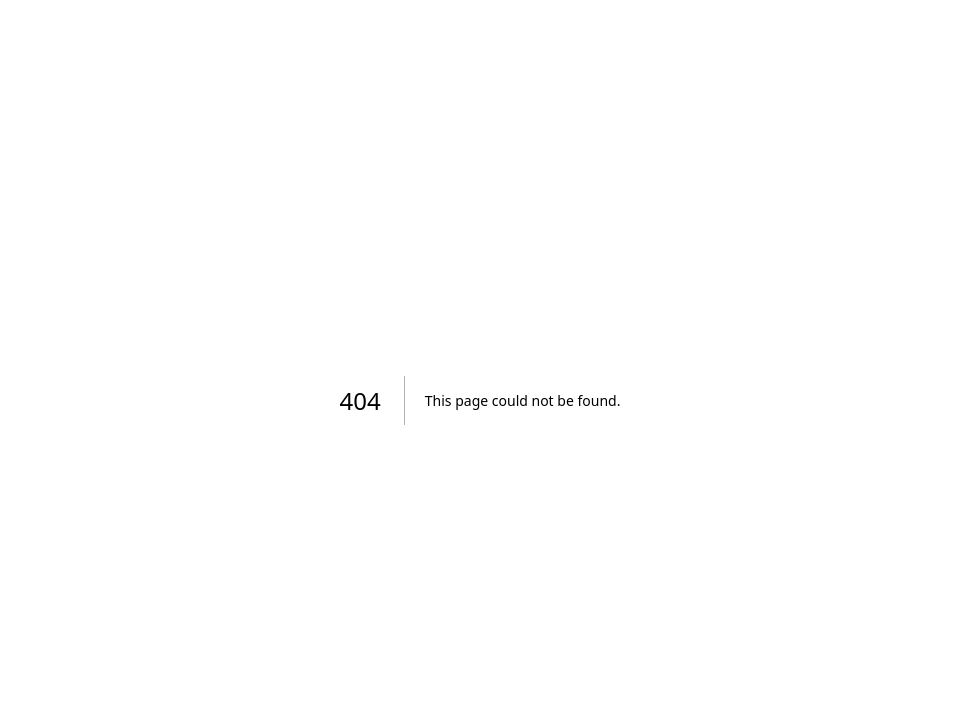
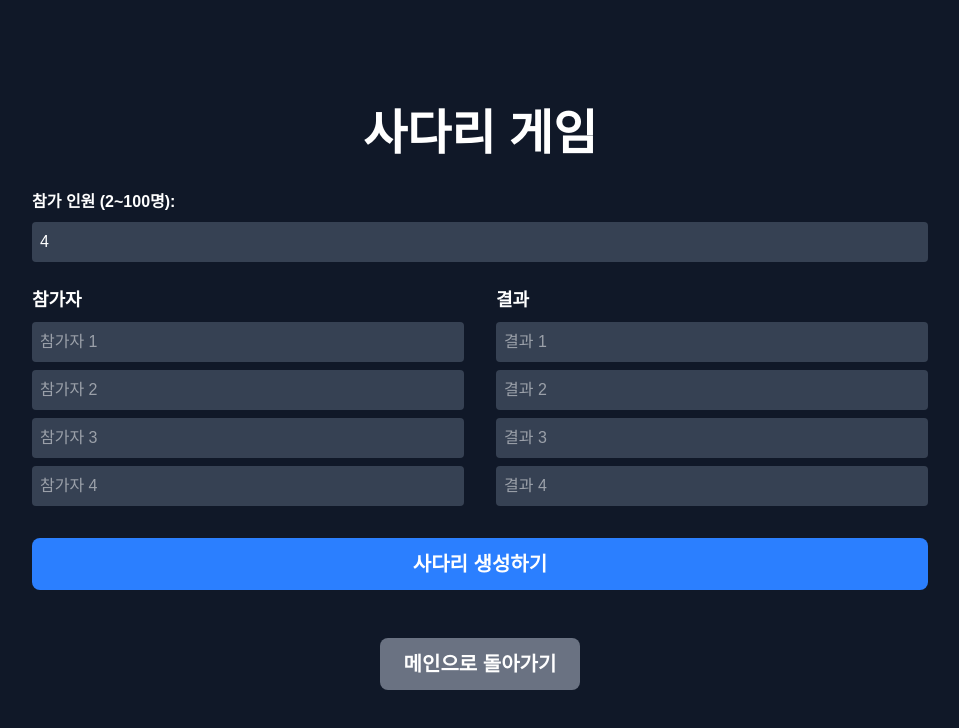
Before and after one commit to syenty/bet-play, a Next.js app: page /ladder-game in a window 1280 px wide. Before the commit this address had no page. Shown: the top 728 px of the page, without its empty margins (160-1119 px from the left). Built offline with nearby package versions, Linux system fonts and the light colour scheme.

Commit message:
feat: add ladder game

```diff
--- /dev/null
+++ b/src/app/ladder-game/page.tsx
@@ -0,0 +1,298 @@
+"use client";
+
+import { useState, useMemo, ChangeEvent } from "react";
+import Link from "next/link";
+
+const MAX_PLAYERS = 100;
+const MIN_PLAYERS = 2;
+
+export default function LadderGamePage() {
+  const [numPlayers, setNumPlayers] = useState<number>(4);
+  const [players, setPlayers] = useState<string[]>(Array(4).fill(""));
+  const [outcomes, setOutcomes] = useState<string[]>(Array(4).fill(""));
+  const [isGameReady, setIsGameReady] = useState(false);
+  const [rungs, setRungs] = useState<boolean[][]>([]);
+  const [results, setResults] = useState<number[] | null>(null);
+  const [paths, setPaths] = useState<string[] | null>(null);
+
+  const handlePlayerCountChange = (e: ChangeEvent<HTMLInputElement>) => {
+    let count = parseInt(e.target.value, 10);
+    if (isNaN(count) || count < MIN_PLAYERS) {
+      count = MIN_PLAYERS;
+    }
+    if (count > MAX_PLAYERS) {
+      count = MAX_PLAYERS;
+    }
+    setNumPlayers(count);
+    setPlayers(Array(count).fill(""));
+    setOutcomes(Array(count).fill(""));
+    resetGame();
+  };
+
+  const handleNameChange = (index: number, type: "player" | "outcome", value: string) => {
+    if (type === "player") {
+      const newPlayers = [...players];
+      newPlayers[index] = value;
+      setPlayers(newPlayers);
+    } else {
+      const newOutcomes = [...outcomes];
+      newOutcomes[index] = value;
+      setOutcomes(newOutcomes);
+    }
+  };
+
+  const handleOutcomeClick = (index: number) => {
+    if (outcomes[index] === "") {
+      handleNameChange(index, "outcome", "당첨");
+    }
+  };
+
+  const generateLadder = () => {
+    if (players.some((p) => p === "") || outcomes.some((o) => o === "")) {
+      alert("모든 참가자와 결과의 이름을 입력해주세요.");
+      return;
+    }
+
+    const ladderHeight = 15;
+    const newRungs: boolean[][] = Array(ladderHeight)
+      .fill(null)
+      .map(() => Array(numPlayers - 1).fill(false));
+
+    for (let i = 0; i < ladderHeight; i++) {
+      for (let j = 0; j < numPlayers - 1; j++) {
+        // 25% 확률로 가로선 추가, 단, 바로 왼쪽에 가로선이 없을 경우에만
+        if (Math.random() < 0.25 && (j === 0 || !newRungs[i][j - 1])) {
+          newRungs[i][j] = true;
+        }
+      }
+    }
+    setRungs(newRungs);
+    setIsGameReady(true);
+    setResults(null);
+    setPaths(null);
+  };
+
+  const calculateResults = () => {
+    const playerOutcomes: number[] = [];
+    const pathData: string[] = [];
+    const colWidth = 100;
+    const stepHeight = 30;
+    const padding = 40;
+
+    for (let i = 0; i < numPlayers; i++) {
+      let currentPosition = i;
+      let path = `M ${i * colWidth + colWidth / 2},${padding}`;
+
+      for (let j = 0; j < rungs.length; j++) {
+        path += ` L ${currentPosition * colWidth + colWidth / 2},${
+          padding + (j + 0.5) * stepHeight
+        }`;
+        if (currentPosition < numPlayers - 1 && rungs[j][currentPosition]) {
+          currentPosition++;
+          path += ` L ${currentPosition * colWidth + colWidth / 2},${
+            padding + (j + 0.5) * stepHeight
+          }`;
+        } else if (currentPosition > 0 && rungs[j][currentPosition - 1]) {
+          currentPosition--;
+          path += ` L ${currentPosition * colWidth + colWidth / 2},${
+            padding + (j + 0.5) * stepHeight
+          }`;
+        }
+        path += ` L ${currentPosition * colWidth + colWidth / 2},${padding + (j + 1) * stepHeight}`;
+      }
+      playerOutcomes[i] = currentPosition;
+      pathData[i] = path;
+    }
+    setResults(playerOutcomes);
+    setPaths(pathData);
+  };
+
+  const resetGame = () => {
+    setIsGameReady(false);
+    setResults(null);
+    setPaths(null);
+  };
+
+  const ladderSVG = useMemo(() => {
+    if (!isGameReady) return null;
+
+    const ladderHeight = rungs.length;
+    const width = numPlayers * 100;
+    const height = ladderHeight * 30 + 80;
+    const colWidth = 100;
+    const stepHeight = 30;
+    const padding = 40;
+
+    return (
+      <svg width={width} height={height} className="bg-gray-800 rounded-lg">
+        {/* Vertical Lines */}
+        {Array(numPlayers)
+          .fill(0)
+          .map((_, i) => (
+            <line
+              key={`v-${i}`}
+              x1={i * colWidth + colWidth / 2}
+              y1={padding}
+              x2={i * colWidth + colWidth / 2}
+              y2={height - padding}
+              stroke="white"
+              strokeWidth="2"
+            />
+          ))}
+        {/* Rungs */}
+        {rungs.map((row, i) =>
+          row.map(
+            (hasRung, j) =>
+              hasRung && (
+                <line
+                  key={`h-${i}-${j}`}
+                  x1={j * colWidth + colWidth / 2}
+                  y1={padding + (i + 0.5) * stepHeight}
+                  x2={(j + 1) * colWidth + colWidth / 2}
+                  y2={padding + (i + 0.5) * stepHeight}
+                  stroke="white"
+                  strokeWidth="2"
+                />
+              )
+          )
+        )}
+        {/* Paths */}
+        {paths &&
+          paths.map((path, i) => (
+            <path
+              key={`p-${i}`}
+              d={path}
+              fill="none"
+              stroke={["#3b82f6", "#22c55e", "#ef4444", "#eab308", "#8b5cf6", "#ec4899"][i % 6]}
+              strokeWidth="4"
+              strokeDasharray="10,5"
+              className="animate-path-draw"
+            />
+          ))}
+      </svg>
+    );
+  }, [isGameReady, rungs, numPlayers, paths]);
+
+  return (
+    <main className="flex min-h-screen flex-col items-center justify-center bg-gray-900 p-8 text-white">
+      <h1 className="mb-8 text-5xl font-bold">사다리 게임</h1>
+
+      {!isGameReady ? (
+        <div className="w-full max-w-4xl">
+          <div className="mb-6">
+            <label htmlFor="numPlayers" className="block mb-2 font-bold">
+              참가 인원 (2~100명):
+            </label>
+            <input
+              type="number"
+              id="numPlayers"
+              value={numPlayers}
+              onChange={handlePlayerCountChange}
+              min={MIN_PLAYERS}
+              max={MAX_PLAYERS}
+              className="w-full p-2 rounded bg-gray-700 text-white"
+            />
+          </div>
+          <div className="grid grid-cols-2 gap-x-8 gap-y-4 mb-6">
+            <div>
+              <h3 className="text-lg font-semibold mb-2">참가자</h3>
+              {players.map((_, i) => (
+                <input
+                  key={i}
+                  type="text"
+                  placeholder={`참가자 ${i + 1}`}
+                  value={players[i]}
+                  onChange={(e) => handleNameChange(i, "player", e.target.value)}
+                  className="w-full p-2 mb-2 rounded bg-gray-700 text-white"
+                />
+              ))}
+            </div>
+            <div>
+              <h3 className="text-lg font-semibold mb-2">결과</h3>
+              {outcomes.map((_, i) => (
+                <input
+                  key={i}
+                  type="text"
+                  placeholder={`결과 ${i + 1}`}
+                  value={outcomes[i]}
+                  onChange={(e) => handleNameChange(i, "outcome", e.target.value)}
+                  onClick={() => handleOutcomeClick(i)}
+                  className="w-full p-2 mb-2 rounded bg-gray-700 text-white"
+                />
+              ))}
+            </div>
+          </div>
+          <button
+            onClick={generateLadder}
+            className="w-full rounded-lg bg-blue-500 px-6 py-3 text-xl font-bold text-white transition-colors duration-300 hover:bg-blue-600"
+          >
+            사다리 생성하기
+          </button>
+        </div>
+      ) : (
+        <div className="flex flex-col items-center">
+          <div
+            className="flex w-full justify-around max-w-[calc(100px*10)] mb-2"
+            style={{ width: `${numPlayers * 100}px` }}
+          >
+            {players.map((player, i) => (
+              <div key={i} className="w-[100px] text-center font-semibold truncate" title={player}>
+                {player}
+              </div>
+            ))}
+          </div>
+
+          {ladderSVG}
+
+          <div
+            className="flex w-full justify-around max-w-[calc(100px*10)] mt-2"
+            style={{ width: `${numPlayers * 100}px` }}
+          >
+            {outcomes.map((outcome, i) => (
+              <div key={i} className="w-[100px] text-center font-semibold truncate" title={outcome}>
+                {results ? outcomes[results.indexOf(i)] : "???"}
+              </div>
+            ))}
+          </div>
+
+          <div className="mt-8 flex gap-4">
+            <button
+              onClick={calculateResults}
+              disabled={!!results}
+              className="rounded-lg bg-green-500 px-6 py-3 text-xl font-bold text-white transition-colors duration-300 hover:bg-green-600 disabled:bg-gray-600 disabled:cursor-not-allowed"
+            >
+              결과 보기
+            </button>
+            <button
+              onClick={resetGame}
+              className="rounded-lg bg-yellow-500 px-6 py-3 text-xl font-bold text-white transition-colors duration-300 hover:bg-yellow-600"
+            >
+              다시하기
+            </button>
+          </div>
+        </div>
+      )}
+
+      <div className="mt-12">
+        <Link href="/">
+          <button className="rounded-lg bg-gray-500 px-6 py-3 text-xl font-bold text-white transition-colors duration-300 hover:bg-gray-600">
+            메인으로 돌아가기
+          </button>
+        </Link>
+      </div>
+
+      <style jsx>{`
+        @keyframes draw {
+          to {
+            stroke-dashoffset: 0;
+          }
+        }
+        .animate-path-draw {
+          stroke-dasharray: 1000;
+          stroke-dashoffset: 1000;
+          animation: draw 2s linear forwards;
+        }
+      `}</style>
+    </main>
+  );
+}
--- a/src/app/page.tsx
+++ b/src/app/page.tsx
@@ -1,11 +1,15 @@
+import Link from "next/link";
+
 export default function HomePage() {
   return (
     <main className="flex min-h-screen flex-col items-center justify-center bg-gray-900 p-8 text-white">
       <h1 className="mb-12 text-5xl font-bold">게임을 선택하세요</h1>
       <div className="grid grid-cols-1 gap-8 md:grid-cols-2 lg:grid-cols-4">
-        <button className="rounded-lg bg-blue-500 px-8 py-4 text-2xl font-bold text-white transition-colors duration-300 hover:bg-blue-600">
-          게임 1
-        </button>
+        <Link href="/ladder-game">
+          <button className="w-full rounded-lg bg-blue-500 px-8 py-4 text-2xl font-bold text-white transition-colors duration-300 hover:bg-blue-600">
+            사다리 게임
+          </button>
+        </Link>
         <button className="rounded-lg bg-green-500 px-8 py-4 text-2xl font-bold text-white transition-colors duration-300 hover:bg-green-600">
           게임 2
         </button>
```
